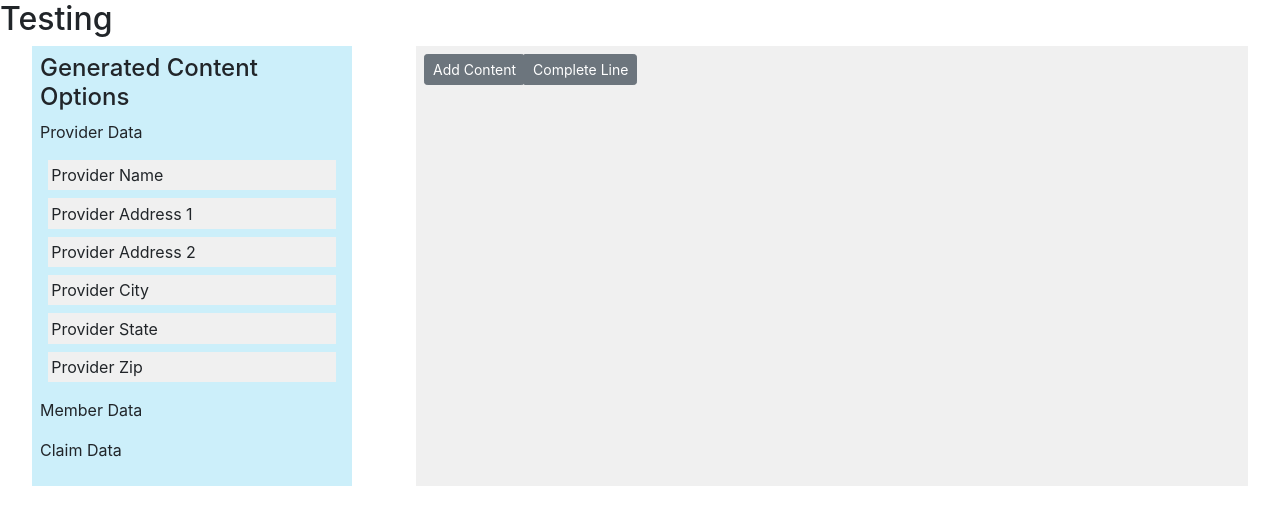
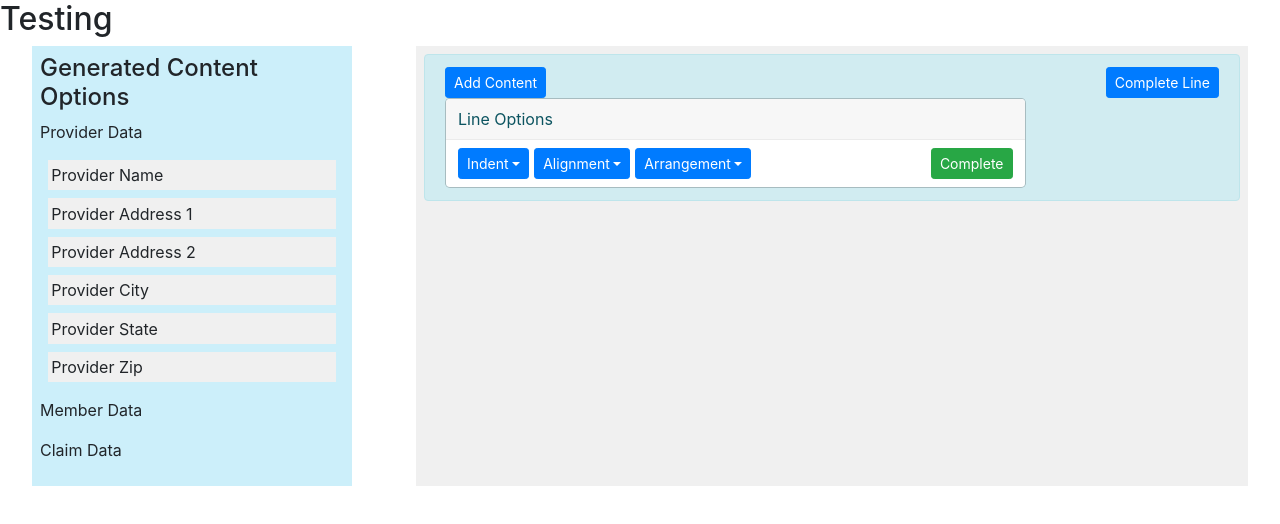
Before and after one commit to ricky-bruner/letter-creator-project, a React (Create React App) app: page / in a window 1280 px wide. Both pictures are taken after a click on the button "Add Letter Line". Shown: the top 524 px of the page. Built offline with nearby package versions, Linux system fonts and the light colour scheme.

Commit message:
removed reactstrap popover and built more into components

```diff
--- a/src/components/letterComponents/LetterPage.js
+++ b/src/components/letterComponents/LetterPage.js
@@ -20,6 +20,10 @@ export default class LetterPage extends Component {
         return (
             <div className="letter-page">
                 <div>
+                    {
+                        this.state.lines.length > 0 &&
+                        this.state.lines.map(l => <LetterLine parent={this} />)
+                    }
                     <LetterLine parent={this} />
                 </div>
             </div>
--- a/src/components/letterComponents/shared/CheckboxOption.js
+++ b/src/components/letterComponents/shared/CheckboxOption.js
@@ -8,7 +8,7 @@ export default class CheckboxOption extends Component {
             <div>
                 <FormGroup check>
                     <Label check>
-                        <Input type="checkbox" id="checkbox2" />{' '}DATA
+                        <Input type="checkbox" id="checkbox" />{' '}{this.props.options.name}
                     </Label>
                 </FormGroup>
             </div>
--- a/src/components/letterComponents/shared/LetterLine.js
+++ b/src/components/letterComponents/shared/LetterLine.js
@@ -1,8 +1,8 @@
 import React, { Component } from "react";
-import { Button, InputGroup, InputGroupAddon } from "reactstrap";
-import PopoverMenu from "./PopoverMenu";
+import { Button, Alert } from "reactstrap";
 import MenuFactory from "../../../modules/MenuFactory";
 import TextSection from "./TextSection";
+import OptionsMenu from "./OptionsMenu";
 
 export default class LetterLine extends Component {
     state = {
@@ -22,8 +22,11 @@ export default class LetterLine extends Component {
     }
 
     addMenu = (menu) => {
+        let menus = this.state.menus;
+        menus.push(menu);
+
         this.setState({
-            menus: this.state.menus.push(menu)
+            menus: menus
         })
     }
 
@@ -48,19 +51,32 @@ export default class LetterLine extends Component {
                 }
                 {
                     this.state.activated &&
-                    <div>
-                        <div id="UncontrolledPopover" type="button" className="selection-input">
-                            <InputGroup>
-                                <TextSection />
-                                {/* <Input size="sm" placeholder="Type or Drag Data" onClick={(e) => BaseMethods.handleFieldChange(this, e)} /> */}
+                    <Alert color="info" className="letter-line">
+                        <div className="letter-line-contents">
+                            <div className="text-section-container">
+                                <TextSection addMenu={this.addMenu} />
+                            </div>
+                            <Button size="sm" color="primary" onClick={() => this.saveTextSection()}>Complete Line</Button>
+                        </div>
+                        <OptionsMenu menus={this.state.menus} />
+                    </Alert>
+                }
+                {/* {
+                    this.state.activated &&
+                    <div className="letter-line">
+                        <div color="info" id="UncontrolledPopover" type="button" className="selection-input">
+                            <InputGroup className="letter-line-contents">
+                                <div className="text-section-container">
+                                    <TextSection addMenu={this.addMenu} />
+                                </div>
                                 <InputGroupAddon addonType="append">
-                                    <Button size="sm" color="secondary" onClick={() => this.saveTextSection()}>Complete Line</Button>
+                                    <Button size="sm" color="primary" onClick={() => this.saveTextSection()}>Complete Line</Button>
                                 </InputGroupAddon>
                             </InputGroup>
                         </div>
-                        <PopoverMenu id={"UncontrolledPopover"} parent={this} />
+                        <PopoverMenu target={"UncontrolledPopover"} menus={this.state.menus} />
                     </div>
-                }
+                } */}
             </div>
         );
     }
--- a/src/components/letterComponents/shared/OptionsMenu.js
+++ b/src/components/letterComponents/shared/OptionsMenu.js
@@ -1,11 +1,25 @@
 import React, { Component } from "react";
+import OptionsMenuSection from "./OptionsMenuSection";
 
 export default class OptionsMenu extends Component {
+    state = {
+
+    }
+
+    addMenu = () => {
+
+    }
+
     render(){
         return (
-            <div>
-
+            <div className="menu-container">
+                {
+                    this.props.menus.filter(m => m.title !== "Line Options").map(mS => <OptionsMenuSection menu={mS} />)
+                }
+                {
+                    this.props.menus.filter(m => m.title === "Line Options").map(mS => <OptionsMenuSection menu={mS} />)
+                }
             </div>
-        )
+        );
     }
 }
--- /dev/null
+++ b/src/components/letterComponents/shared/OptionsMenuSection.js
@@ -0,0 +1,31 @@
+import React, { Component } from "react";
+import CheckboxOption from "./CheckboxOption";
+import SelectionDropdown from "./SelectionDropdown";
+import { Button } from "reactstrap";
+
+export default class OptionsMenuSection extends Component {
+    render(){
+        return (
+            <div>
+                <div className="menu-header">
+                    {this.props.menu.title}
+                </div>
+                <div className="menu-body">
+                    <div className="selection-menu">
+                        {
+                            this.props.menu.options.filter(mO => mO.type !== "checkbox").map(o => <SelectionDropdown options={o}/>)
+                        }
+                        <div className="checkbox-container">
+                            {
+                                this.props.menu.options.filter(mO => mO.type === "checkbox").map(o => <CheckboxOption options={o} />)
+                            }
+                        </div>
+                    </div>
+                    <div>
+                        <Button size="sm" color="success">Complete</Button>
+                    </div>
+                </div>
+            </div>
+        );
+    }
+}
--- a/src/components/letterComponents/shared/SelectionDropdown.js
+++ b/src/components/letterComponents/shared/SelectionDropdown.js
@@ -17,20 +17,20 @@ export default class SelectionDropdown extends Component {
     render(){
         return (
             <div className="selection-option">
-                <UncontrolledDropdown size="sm" key={this.props.id} onChange={(e) => this.handleSelection(e)}>
+                <UncontrolledDropdown size="sm">
                     <DropdownToggle color="primary" caret>
                         {
                             !this.state.selected &&
-                            this.props.type
+                            this.props.options.name
                         }
-                        {
+                        {/* {
                             this.state.selected &&
                             this.props.selectedValue
-                        }
+                        } */}
                     </DropdownToggle>
                     <DropdownMenu>
                         {
-                            this.props.options.map(x => <DropdownItem id={this.props.id} onClick={(e) => BaseMethods.handleSelection(this, e)}>{x}</DropdownItem>)
+                            this.props.options.options.map(x => <DropdownItem>{x}</DropdownItem>)
                         }
                     </DropdownMenu>
                 </UncontrolledDropdown>
--- a/src/components/letterComponents/shared/TextSection.js
+++ b/src/components/letterComponents/shared/TextSection.js
@@ -1,5 +1,5 @@
 import React, { Component } from "react";
-import { Button } from "reactstrap";
+import { Button, Input } from "reactstrap";
 import MenuFactory from "../../../modules/MenuFactory";
 
 export default class TextSection extends Component {
@@ -10,7 +10,7 @@ export default class TextSection extends Component {
     activateText = () => {
         this.setState({
             activated: !this.state.activated
-        });
+        }, () => { this.initiateTextMenu(); });
     }
 
     onPropertyDrop = () => {
@@ -19,11 +19,11 @@ export default class TextSection extends Component {
         data.set = true;
         menu.options = menu.options.filter(o => o.name !== "Data Generated");
         menu.options.push(data);
-        this.props.addMenuOptions(menu);
+        this.props.addMenu(menu);
     }
 
     initiateTextMenu = () => {
-        this.props.addMenuOptions(MenuFactory.getTextMenu);
+        this.props.addMenu(MenuFactory.getTextMenu);
     }
 
     render(){
@@ -32,19 +32,17 @@ export default class TextSection extends Component {
                 {
                     !this.state.activated &&
                     <div>
-                        <Button size="sm" onClick={() => this.activateText()}>
+                        <Button size="sm" color="primary" onClick={() => this.activateText()}>
                             Add Content
                         </Button>
                     </div>
                 }
                 {
-                    this.state.addContent &&
+                    this.state.activated &&
                     <div>
                         {
                             !this.state.contentActivated &&
-                            <div onClick={() => this.initiateTextMenu()}>
-                                Type or Drag Data
-                            </div>
+                            <Input placeholder="Type or Drag Data" size="sm" onClick={() => this.initiateTextMenu()} />
                         }
                     </div>
                 }
--- a/src/components/letterComponents/shared/shared.css
+++ b/src/components/letterComponents/shared/shared.css
@@ -8,6 +8,154 @@
     /* width: 30%; */
     margin-right: 5px;
 }
+
 .selection-input {
-    width: 50%;
+    width: 80%;
+    padding: 10px;
 }
+
+.letter-line {
+    width: 100%;
+    padding: 10px;
+}
+
+.letter-line-contents {
+    width: 100%;
+    display: flex;
+    justify-content: space-between;
+}
+
+.text-section-container {
+    display: flex;
+    justify-content: flex-start;
+    width: 60%;
+}
+
+.options-menu {
+    width: 60%;
+}
+
+
+.menu-container {
+    /* display: block; */
+    width: 75%;
+    /* font-family: -apple-system,BlinkMacSystemFont,"Segoe UI",Roboto,"Helvetica Neue",Arial,"Noto Sans",sans-serif,"Apple Color Emoji","Segoe UI Emoji","Segoe UI Symbol","Noto Color Emoji"; */
+    font-style: normal;
+    font-weight: 400;
+    line-height: 1.5;
+    text-align: left;
+    text-align: start;
+    text-decoration: none;
+    text-shadow: none;
+    text-transform: none;
+    letter-spacing: normal;
+    word-break: normal;
+    word-spacing: normal;
+    white-space: normal;
+    line-break: auto;
+    font-size: .875rem;
+    word-wrap: break-word;
+    background-color: #fff;
+    background-clip: padding-box;
+    border: 1px solid rgba(0,0,0,.2);
+    border-radius: .3rem;
+}
+
+.menu-header {
+    padding: .5rem .75rem;
+    margin-bottom: 0;
+    font-size: 1rem;
+    background-color: #f7f7f7;
+    border-bottom: 1px solid #ebebeb;
+    border-top-left-radius: calc(.3rem - 1px);
+    border-top-right-radius: calc(.3rem - 1px);
+}
+
+.menu-body {
+    padding: .5rem .75rem;
+    color: #212529;
+    display: flex;
+    justify-content: space-between;
+}
+
+.pointer {
+    /* position: absolute; */
+    /* display: block; */
+    /* transform: rotate(45deg);
+    width: 1.3rem;
+    height: 1.3rem;
+    margin: 0 .3rem;
+    background-color: #f7f7f7; */
+
+}
+
+div.arrow-up {
+	width: 0;
+	height: 0;
+	border-left: 5px solid transparent;  /* left arrow slant */
+	border-right: 5px solid transparent; /* right arrow slant */
+	border-bottom: 5px solid #2f2f2f; /* bottom, add background color here */
+	font-size: 0;
+	line-height: 0;
+}
+
+.pointer:before {
+    top: -.30714286em;
+    left: 1em;
+    bottom: auto;
+    right: auto;
+    margin-left: 0;
+}
+
+.pointer:before {
+    background: #fff;
+}
+.pointer:before {
+    position: absolute;
+    content: '';
+    width: .71428571em;
+    height: .71428571em;
+    background: #fff;
+    -webkit-transform: rotate(45deg);
+    transform: rotate(45deg);
+    z-index: 2;
+    -webkit-box-shadow: 1px 1px 0 0 #bababc;
+    box-shadow: 1px 1px 0 0 #bababc;
+}
+
+div.tooltip {
+	/* tooltip content styling in here; nothing to do with arrows */
+}
+
+/* shared with before and after */
+div.tooltip:before, div.tooltip:after {
+	content: ' ';
+	height: 0;
+	position: absolute;
+	width: 0;
+	border: 10px solid transparent; /* arrow size */
+}
+
+/* these arrows will point up */
+
+/* top-stacked, smaller arrow */
+div.tooltip:before {
+	border-bottom-color: #fff;  /* arrow color */
+
+	/* positioning */
+	position: absolute;
+	top: -19px;
+	left: 255px;
+	z-index: 2;
+}
+
+/* arrow which acts as a background shadow */
+div.tooltip:after {
+	border-bottom-color: #333;  /* arrow color */
+
+	/* positioning */
+	position: absolute;
+	top: -24px;
+	left: 255px;
+	z-index: 1;
+}
```
Also changed, not shown: src/components/letterComponents/shared/PopoverMenu.js (deleted, +0 -26 lines), src/components/letterComponents/shared/PopoverMenuSection.js (deleted, +0 -24 lines).
